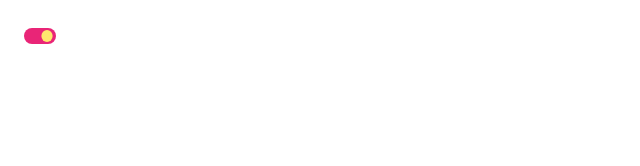
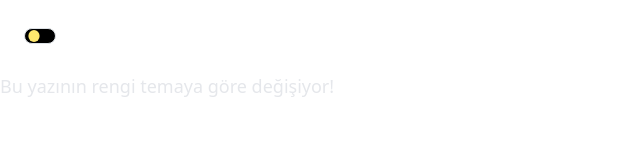
Before and after one commit to beyzasertel/s12-personal-website, a React (Vite) app: page / in a window 1280 px wide. Shown: the top 166 px of the page, without its empty margins (0-640 px from the left). Built offline with nearby package versions, Linux system fonts and the light colour scheme.

Commit message:
change theme function added

```diff
--- a/package.json
+++ b/package.json
@@ -10,6 +10,7 @@
     "preview": "vite preview"
   },
   "dependencies": {
+    "@tailwindcss/postcss": "^4.1.15",
     "@tailwindcss/vite": "^4.1.15",
     "bootstrap": "^5.3.8",
     "react": "^19.1.1",
--- a/src/App.jsx
+++ b/src/App.jsx
@@ -1,3 +1,4 @@
+import { useEffect } from "react";
 import "./App.css";
 import ChangeThemeSection from "./sections/change-theme-section/changeThemeSection";
 
@@ -5,6 +6,9 @@ function App() {
   return (
     <>
       <ChangeThemeSection></ChangeThemeSection>
+      <p className="text-lg text-gray-200 dark:text-pink mb-6">
+        Bu yazının rengi temaya göre değişiyor!
+      </p>
     </>
   );
 }
--- a/src/components/switchButton/switchButton.jsx
+++ b/src/components/switchButton/switchButton.jsx
@@ -11,7 +11,7 @@ export default function SwitchButton({ isDark, onToggle }) {
       <Form.Check
         type="switch"
         id="dark-mode-switch"
-        checked={theme === "light"}
+        checked={theme === "dark"}
         onChange={toggleTheme}
       />
     </Form>
--- a/src/index.css
+++ b/src/index.css
@@ -1,16 +1,12 @@
 @import "tailwindcss";
 @import "bootstrap/dist/css/bootstrap.min.css";
 
-:root {
-  font-family: system-ui, Avenir, Helvetica, Arial, sans-serif;
-  line-height: 1.5;
-  font-weight: 400;
+@custom-variant dark (&:where([data-theme=dark], [data-theme=dark] *));
 
-  color-scheme: light dark;
-  color: rgba(255, 255, 255, 0.87);
+@theme {
+  --font-display: "Satoshi", "sans-serif";
+  --breakpoint-3xl: 120rem;
+  --color-pink: #ea2678;
 
-  font-synthesis: none;
-  text-rendering: optimizeLegibility;
-  -webkit-font-smoothing: antialiased;
-  -moz-osx-font-smoothing: grayscale;
+  /* ... */
 }
--- a/src/sections/change-theme-section/changeThemeSection.jsx
+++ b/src/sections/change-theme-section/changeThemeSection.jsx
@@ -6,7 +6,16 @@ export default function ChangeThemeSection() {
   const [theme, toggleTheme] = useContext(ThemeContext);
 
   useEffect(() => {
-    document.body.classList.toggle("dark", theme === "light");
+    const body = document.body;
+    if (theme === "dark") {
+      body.classList.add("dark", "bg-gray-800");
+      body.classList.remove("bg-white");
+      body.setAttribute("data-theme", "dark");
+    } else {
+      body.classList.remove("dark", "bg-gray-800");
+      body.classList.add("bg-white");
+      body.setAttribute("data-theme", "light");
+    }
   }, [theme]);
 
   return (
```
Also changed, not shown: 1 other file (tests, documents, lock files or other folders).
